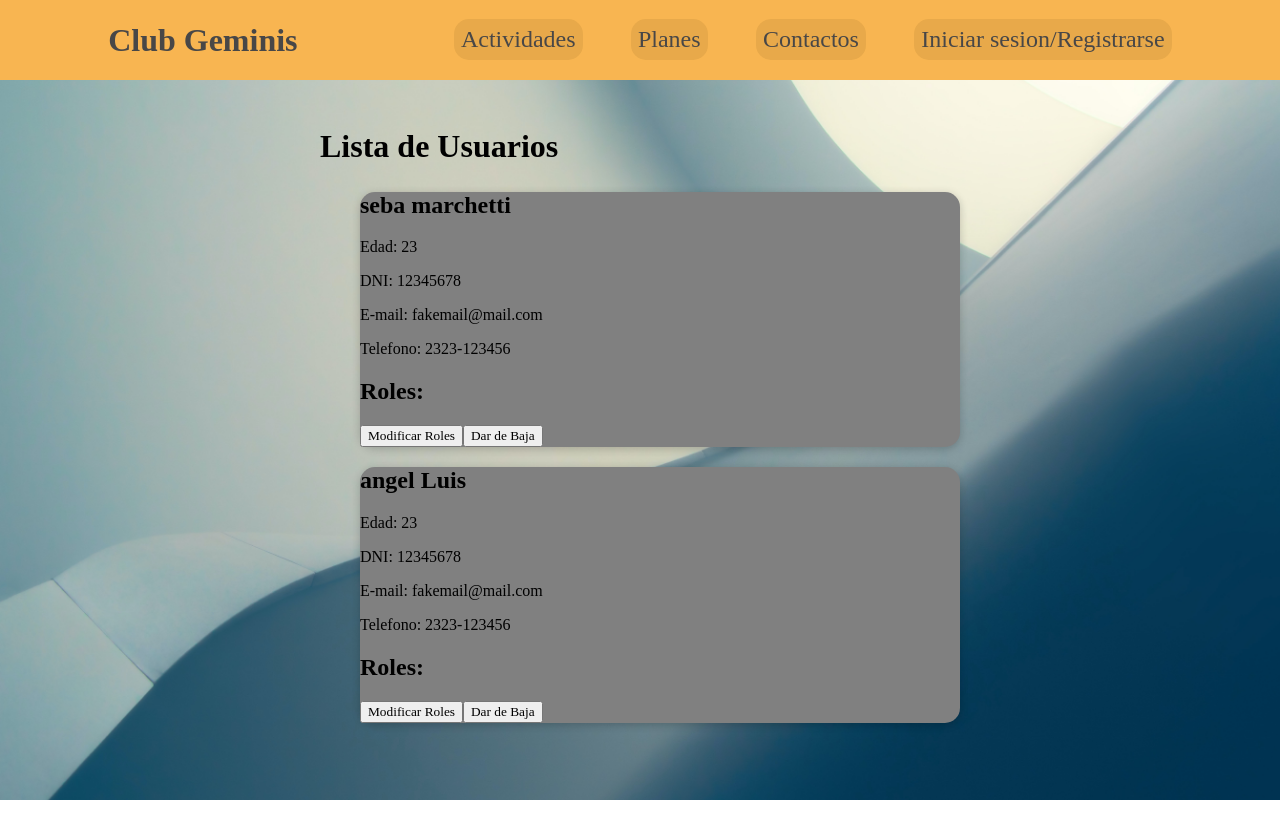
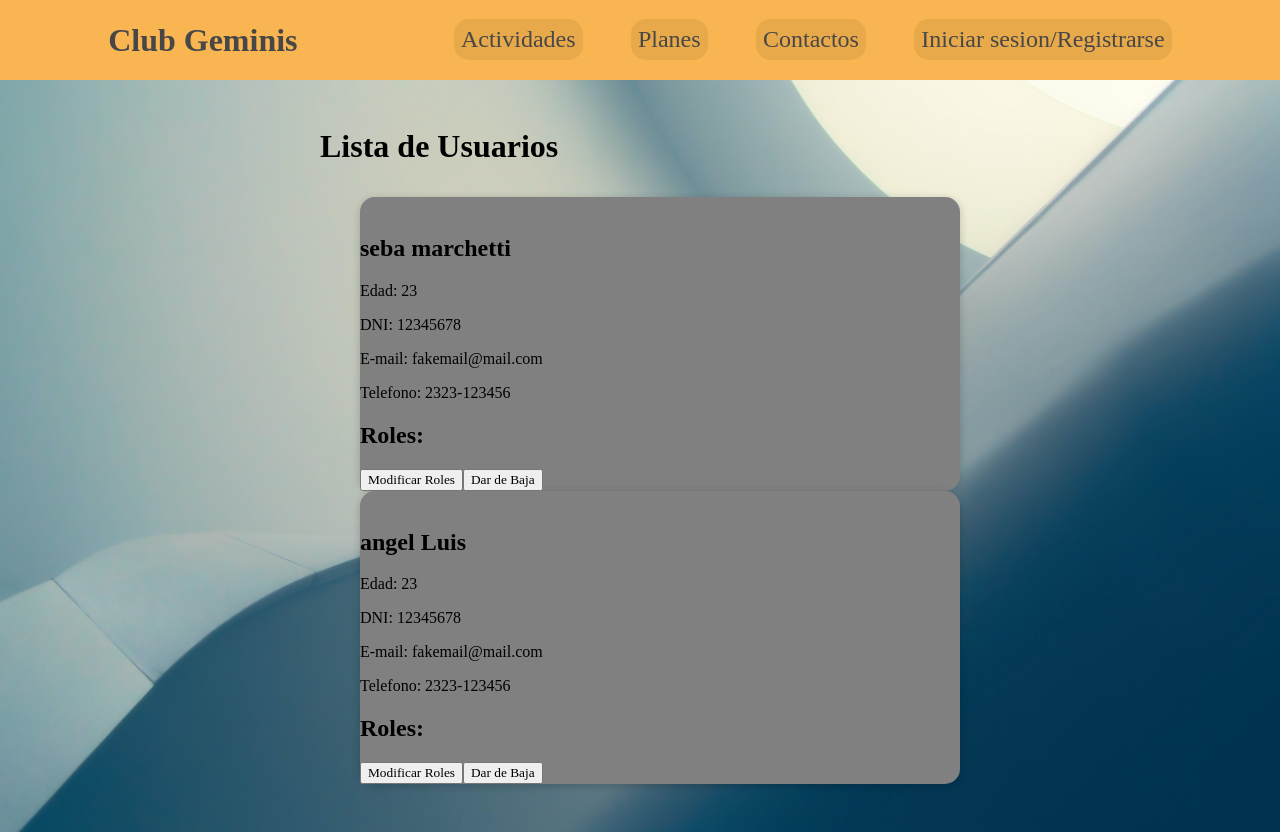
Before and after one commit to sip2022/frontend-client, a React (Create React App) app: page /userList in a window 1280 px wide. Before the commit the page ends 800 px from the top, so only its background shows below. Built offline with nearby package versions, Linux system fonts and the light colour scheme.

Commit message:
Ajuste auth header, userList

```diff
--- a/src/components/login/LoginForm.js
+++ b/src/components/login/LoginForm.js
@@ -57,11 +57,15 @@ export default function LoginForm(props) {
   function submitHandler(event) {
     event.preventDefault();
     // TODO ARREGLAR CONEXION CON EL BACKEND
-    // dispatch(loginUsuario(input.email, input.password)).then(function (data) {
-    //   // if (data.status === "200") console.log("Paso");
-    //   // navigate("/", { replace: true });
-    // });
-    dispatch(loginUsuario("Logueado"))
+    dispatch(loginUsuario(input.email, input.password)).then(function (data) {
+      console.log("Data:")
+      console.log(data)
+      // if (data.status === "200") console.log("Paso");
+      // navigate("/", { replace: true });
+    }).catch((error)=>{
+      console.log(error)
+    });
+    // dispatch(loginUsuario("Logueado"))
   }
 
   function goNewUser(event) {
--- a/src/components/ui/CardUserList.js
+++ b/src/components/ui/CardUserList.js
@@ -1,42 +1,44 @@
-import classes from './CardUserList.module.css'
+import classes from "./CardUserList.module.css";
 
-// WRAP component
+const UserRoles = ({ roles }) => {
+  const userRoles = roles.map((rol) => {
+    <li>{rol}</li>;
+  });
 
-const UserRoles = ({roles}) => {
-    const userRoles = roles.map(rol => {
-        <li>{rol}</li>
-    })
-
-    return(
-        <section className='user-roles'>
+  return (
+    <section className="user-roles">
       <h2>Roles: </h2>
-            <ul>
-                {userRoles}
-            </ul>
+      <ul>{userRoles}</ul>
     </section>
-    )
-}
-
+  );
+};
 
 function CardUserList(props) {
   // props.user --> nombre, apellido, edad, DNI, mail, telefono, roles[], foto perfil?
+  //  props.key --> index del map
 
   const user = props.user;
 
-    return(
-        <li className={classes.cardUserList}>
-            {/* <img src={user.img} /> */}
-            <h2>{user.firstName} {user.lastName}</h2>
-            <section className='user-datos'>
+  return (
+    <li className={classes.cardUserList} key={props.key}>
+      <img src={user.img} className={classes.img} />
+      <h2 className={classes.nombre}>
+        {user.firstName} {user.lastName}
+      </h2>
+      <section className="user-datos">
         <p>Edad: {user.age}</p>
         <p>DNI: {user.dni}</p>
         <p>E-mail: {user.mail}</p>
         <p>Telefono: {user.phone}</p>
       </section>
-            <UserRoles roles={user.roles}/>
-            <section className='section-buttons'>
-                <button className='button-float' id="cambiar-roles">Modificar Roles</button>
-                <button className='button-float' id="eliminar-user">Dar de Baja</button>
+      <UserRoles roles={user.roles} />
+      <section className="section-buttons">
+        <button className="button-float" id="cambiar-roles">
+          Modificar Roles
+        </button>
+        <button className="button-float" id="eliminar-user">
+          Dar de Baja
+        </button>
       </section>
     </li>
   );
--- a/src/pages/UserListPage.js
+++ b/src/pages/UserListPage.js
@@ -1,7 +1,13 @@
-import { useEffect } from "react";
+import { useEffect, useState } from "react";
+import { useNavigate } from "react-router-dom";
 import CardUserList from "../components/ui/CardUserList";
 import userService from "../services/user.service";
 
+function UserListPage() {
+  const navigate = useNavigate();
+  const userList = [];
+  const [isAdmin, setIsAdmin] = useState(false);
+  // const users = [];
   const users = [
     {
         dni: 12345678,
@@ -27,37 +33,66 @@ const users = [
             'Profesor'
         ]
     }
-]
+];
 
-
-
-function UserListPage() {
-
-    const isAdmin = false;
-    const userList = users;
-
-    // useEffect( () => {
-    //     // Gets all users. If 403 forbidden, show "not allowed" sign
-    //     userService.getUserList()
-    //         .then()
-    //         .catch((error) => {
-
-    //         });
-    // }, []);
+  useEffect(() => {
+    // Gets all users. If 403 forbidden, show "not allowed" sign
+    // userService
+    //   .getUserList()
+    //   .then((response) => {
+    //     console.log(response);
+    //     setIsAdmin(true);
+    //   })
+    //   .catch((error) => {
+    //     console.log(error);
+    //     setIsAdmin(false);
+    //   });
+        setIsAdmin(true);
+  }, []);
 
   return (
     <section>
-            <h1>Lista de Usuarios</h1>
-            {/* <CardUserList users={userList}/> */}
+      {isAdmin ? (
+        <UserList users={users} />
+      ) : (
+        <NotAdminMessage navigate={navigate} />
+      )}
+    </section>
+  );
+}
+
+export default UserListPage;
+
+function NotAdminMessage(props) {
+  function goHome(event) {
+    event.preventDefault();
+    props.navigate("/", { replace: true });
+  }
+
+  return (
     <section>
-                <ul>
-                {userList.map((user) => {
-                    return <CardUserList user={user}/>;
-                })}
-                </ul>
+      <p>¡No tienes permiso de ver esta página!</p>
+      <section>
+        <a id="volver-home" href="/home.html" onClick={goHome}>
+          Volver al home
+        </a>
       </section>
     </section>
   );
 }
 
-export default UserListPage;
+function UserList(props) {
+  // Devuelve lista de usuarios
+  // props.users
+
+  return (
+    <section>
+      <h1>Lista de Usuarios</h1>
+      <ul>
+        {props.users.map((user, index) => {
+          return <CardUserList user={user} key={index} />;
+        })}
+      </ul>
+    </section>
+  );
+}
--- a/src/services/auth-Header.js
+++ b/src/services/auth-Header.js
@@ -1,10 +1,14 @@
 export default function authHeader() {
+  // {"accessToken": "eyJ0eXAiOiJKV1QiLCJhbGciOiJIUzUxMiJ9.eyJzdWIiOiJzZWJhLnAubWFyY2hldHRpQGdtYWlsLmNvbSIsInJvbGVzIjpbIi9sb2dvdXQiLCIvbG9naW4iXSwiaXNzIjoiTkMtU0lQLUFQSS0yMDIyIiwiZXhwIjoxNjUxMjM4MDYwLCJpYXQiOjE2NTA2MzMyNjB9.MLOVairt9Z_u-D1Pj1EtB_kCn6nP7CSd60lReEGgZKchorDkou2eiLu3OxJmdNWZhzB0sHZPVOahiT7pFt6pMw"}
+  // {"accessToken": "token..."}
+  const user = JSON.parse(localStorage.getItem("user"));
 
-  const user = JSON.parse(localStorage.getItem('user'));
+  console.log(user);
+  if (user && user.accessToken) {
 
-  if (user && user.accessToken) {
-    return { Authorization: 'Bearer ' + user.accessToken };
+    return { Authorization: "Bearer " + user.accessToken };
   } else {
+    console.log("false header");
     return {};
   }
 }
--- a/src/services/user.service.js
+++ b/src/services/user.service.js
@@ -2,7 +2,6 @@ import axios from 'axios';
 import authHeader from './auth-Header';
 
 const API_URL = 'https://sip-api-dev.herokuapp.com';
-
 
 class UserService {
 
@@ -11,20 +10,8 @@ class UserService {
     */
 
     getUserList() {
-        return axios.get(API_URL + '/all', {headers: authHeader() });
+        return axios.get(API_URL + '/user/all', {headers: authHeader() });
     }
-
-    // getUserBoard() {
-    //     return axios.get(API_URL + 'user', { headers: authHeader() });
-    // }
-
-    // getModeratorBoard() {
-    //     return axios.get(API_URL + 'mod', { headers: authHeader() });
-    // }
-
-    // getAdminBoard() {
-    //     return axios.get(API_URL + 'admin', { headers: authHeader() });
-    // }
 
 }
 
--- a/src/store/slices/userData/index.js
+++ b/src/store/slices/userData/index.js
@@ -58,34 +58,36 @@ export const registrarUsuario =
   };
 
 // TODO ARREGLAR CONEXION CON EL BACK ---> AXIOS DEVOLVIA 403 (el navegador lo indica como 200 pero sigue yendo al catch)
-// export const loginUsuario = (email, password) => () => {
-//   return axios
-//     .post(
-//       API_URL + "/login",
-//       JSON.stringify({
-//         email: email,
-//         password: password,
-//       }),
-//       {
-//         headers: headers,
-//       }
-//     )
-//     .then((response) => {
-//       // if (response.data.accessToken) {
-//       //   console.log(response.headers.get('Authorization'));
-//       //   const jwt = response.headers.get('Authorization')
-//       //   localStorage.setItem("user", jwt)
-//       // }
-//     })
-//     .catch((error) => {
-//       console.log(error);
-//     });
-// };
+export const loginUsuario = (email, password) => () => {
+  return axios
+    .post(
+      API_URL + "/login",
+      JSON.stringify({
+        email: email,
+        password: password,
+      }),
+      {
+        headers: headers,
+      }
+    )
+    .then((response) => {
+      console.log(response.data);
+      if (response.data.accessToken) {
+        // localStorage.setItem("user", JSON.stringify(response.data));
+        // const jwt = response.headers.get('Authorization')
+        // localStorage.setItem("user", jwt)
+      }
+    })
+    .catch((error) => {
+      console.log(error);
+      return Promise.reject
+    });
+};
 
 // MOCK de la funcionalidad de logueo
-export const loginUsuario = (name, password) => (dispatch) => {
-  dispatch(setUsername("<" + name + ">"))
-};
+// export const loginUsuario = (name, password) => (dispatch) => {
+//   dispatch(setUsername("<" + name + ">"))
+// };
 
 export const logout = () => {
   localStorage.removeItem("user");
```
Also changed, not shown: src/services/auth.service.js (deleted, +0 -47 lines). Lines whose indentation alone changed are shown as unchanged.
